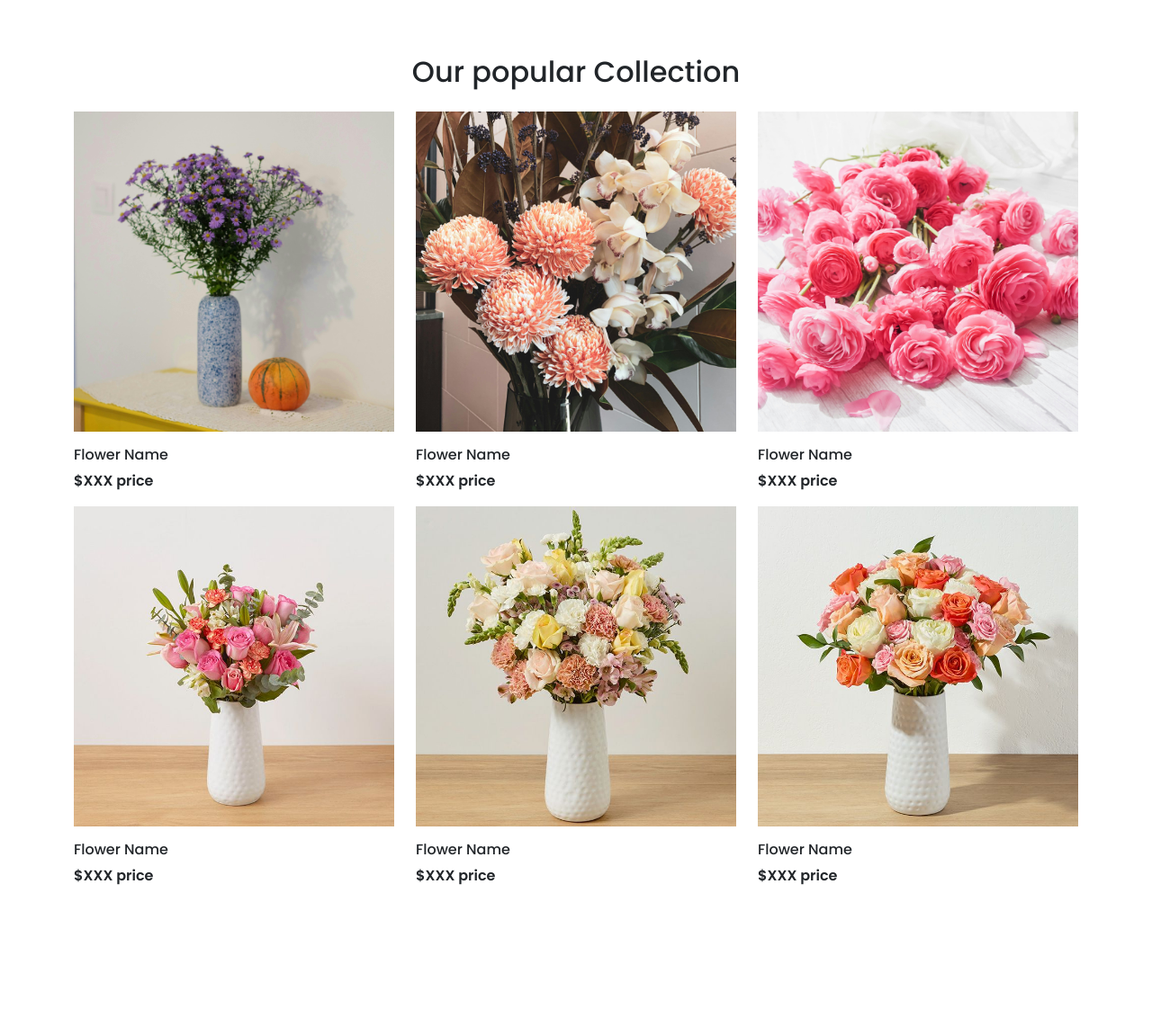
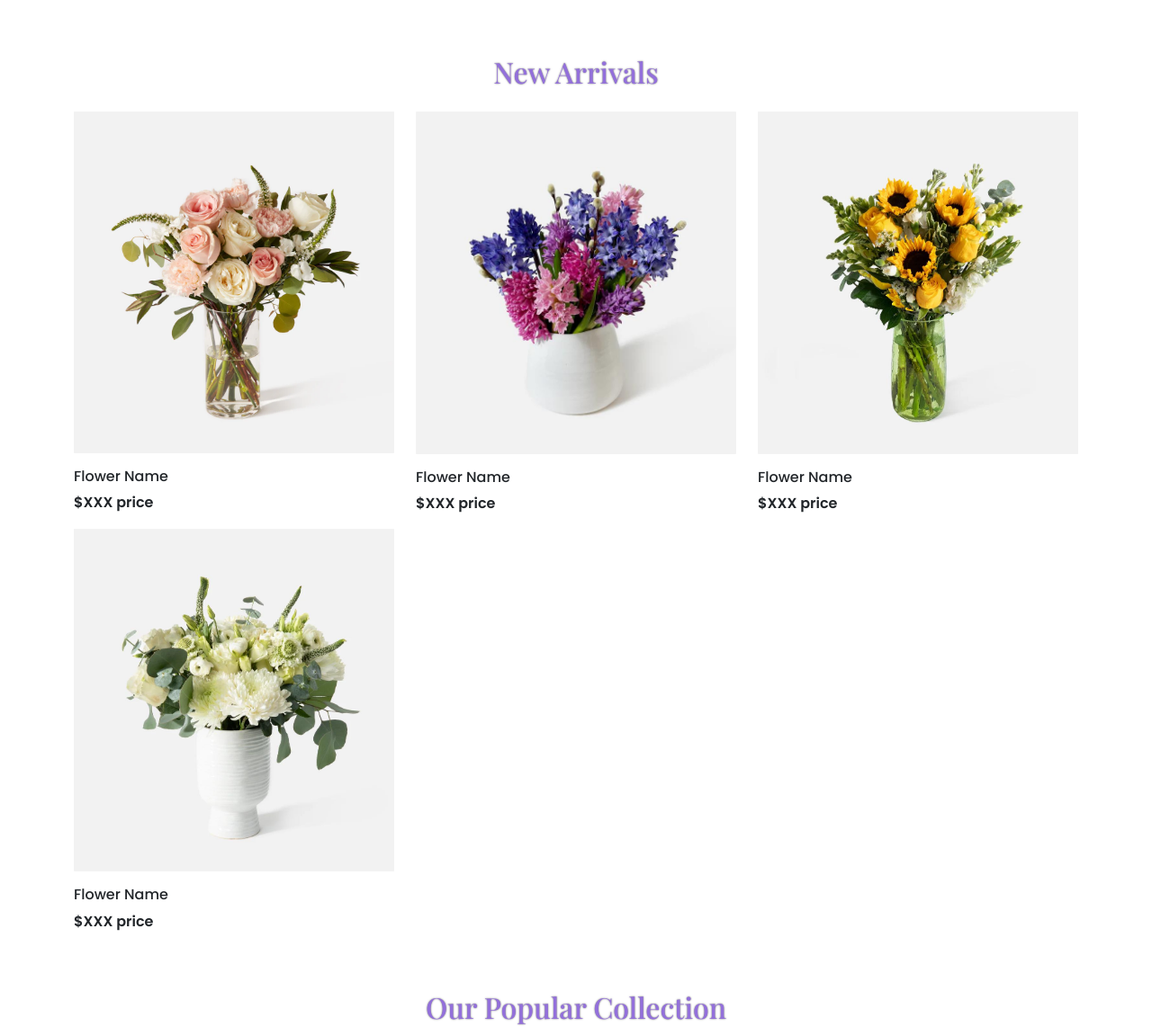
Before and after one commit to muhamedrazik-2003/Spring-Flowers, a plain HTML site: page index.html in a window 1280 px wide. Shown: the part 840-1982 px from the top of the page at 90% size. Before the commit the page ends 1842 px from the top, so only its background shows below. Drawn offline with nearby package versions, Linux system fonts and the light colour scheme; grey boxes are pictures that could not be loaded; a web font is replaced by a local one.

Commit message:
new arrivals section add

```diff
--- a/index.html
+++ b/index.html
@@ -49,7 +49,7 @@
         </div>
     </header>
     <header id="nav-sticky">
-        <div class="navigation d-flex justify-content-center overflow-auto">
+        <div class="navigation d-flex justify-content-center ">
             <nav class="container-fluid navbar navbar-expand p-0 justify-content-center">
                 <ul class="navbar-nav " id="nav-bottom">
                     <li class="nav-item px-1"><a class="nav-link">New</a></li>
@@ -131,8 +131,53 @@
     </section>
 
     <section class="most-popular container mt-5">
-        <h2 class="text-center my-4">Our popular Collection</h2>
-        <div class="row mt-3  justify-content-center">
+        <h2 class="text-center my-4">New Arrivals</h2>
+        <div class="row mt-3 ">
+            <div class="col-6 col-md-4">
+                <div class="card  p-0 border-0">
+                    <img src="./images/new 01 01.png" class="img-fluid">
+                    <img src="./images/new 01 02.png" class="img-fluid" id="img-hidden">
+                    <div class="card-body px-0">
+                        <h6 class="card-title">Flower Name</h6>
+                        <p class="card-text">$XXX price</p>
+                    </div>
+                </div>
+            </div>
+            <div class="col-6 col-md-4">
+                <div class="card  p-0 border-0">
+                    <img src="./images/new 02 01.png" class="img-fluid">
+                    <img src="./images/new 02 02.png" class="img-fluid" id="img-hidden">
+                    <div class="card-body px-0">
+                        <h6 class="card-title">Flower Name</h6>
+                        <p class="card-text">$XXX price</p>
+                    </div>
+                </div>
+            </div>
+            <div class="col-6 col-md-4">
+                <div class="card  p-0 border-0">
+                    <img src="./images/new 03 01.png" class="img-fluid">
+                    <img src="./images/new 03 02.png" class="img-fluid" id="img-hidden">
+                    <div class="card-body px-0">
+                        <h6 class="card-title">Flower Name</h6>
+                        <p class="card-text">$XXX price</p>
+                    </div>
+                </div>
+            </div>
+            <div class="col-6 col-md-4">
+                <div class="card  p-0 border-0">
+                    <img src="./images/new 04 01.png" class="img-fluid">
+                    <img src="./images/new 04 02.png" class="img-fluid" id="img-hidden">
+                    <div class="card-body px-0">
+                        <h6 class="card-title">Flower Name</h6>
+                        <p class="card-text">$XXX price</p>
+                    </div>
+                </div>
+            </div>
+        </div>
+    </section>
+    <section class="most-popular container mt-5">
+        <h2 class="text-center my-4">Our Popular Collection</h2>
+        <div class="row mt-3 ">
             <div class="col-6 col-md-4">
                 <div class="card  p-0 border-0">
                     <img src="./images/popular flower 01 02.jpg" class="img-fluid">
--- a/style.css
+++ b/style.css
@@ -7,15 +7,18 @@
   font-style: normal;
 }
 
-#logo {
+#logo,h2 {
   font-size:2.5rem;
   font-family: "Playfair Display", serif;
-
   font-optical-sizing: auto;
   font-weight: 500;
   text-shadow: 0 0 2px #636363;
   font-style: italic;
-
+}
+h2 {
+  font-size: 2rem;
+  font-style:normal;
+  color:  #9370DB;
 }
 header, #dropdown {
 
@@ -58,9 +61,10 @@ header, #dropdown {
 #dropdown ul li,a{
   list-style-type: none;
   text-decoration: none;
+  color: #5d3fd3;
+  cursor: pointer;
 
   line-height: 2.5;
-  color:  #5D3FD3;
   font-size: 12px;
   font-weight: 500;
 }
@@ -80,6 +84,8 @@ header, #dropdown {
   background-color: #9f6afa;
   color: rgb(255, 255, 255);
 }
+
+
 #img-hidden {
   position: absolute;
   visibility: hidden;
```
Also changed, not shown: images/new 01 01.png (added), images/new 01 02.png (added), images/new 02 01.png (added), images/new 02 02.png (added), images/new 03 01.png (added), images/new 03 02.png (added), images/new 04 01.png (added), images/new 04 02.png (added).
